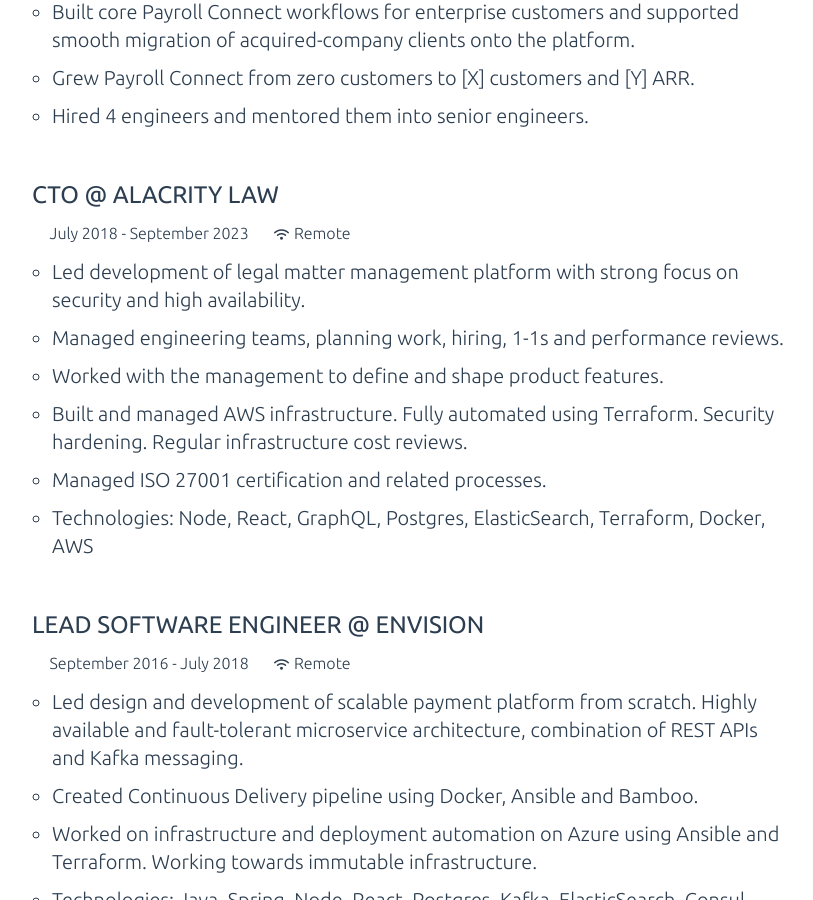
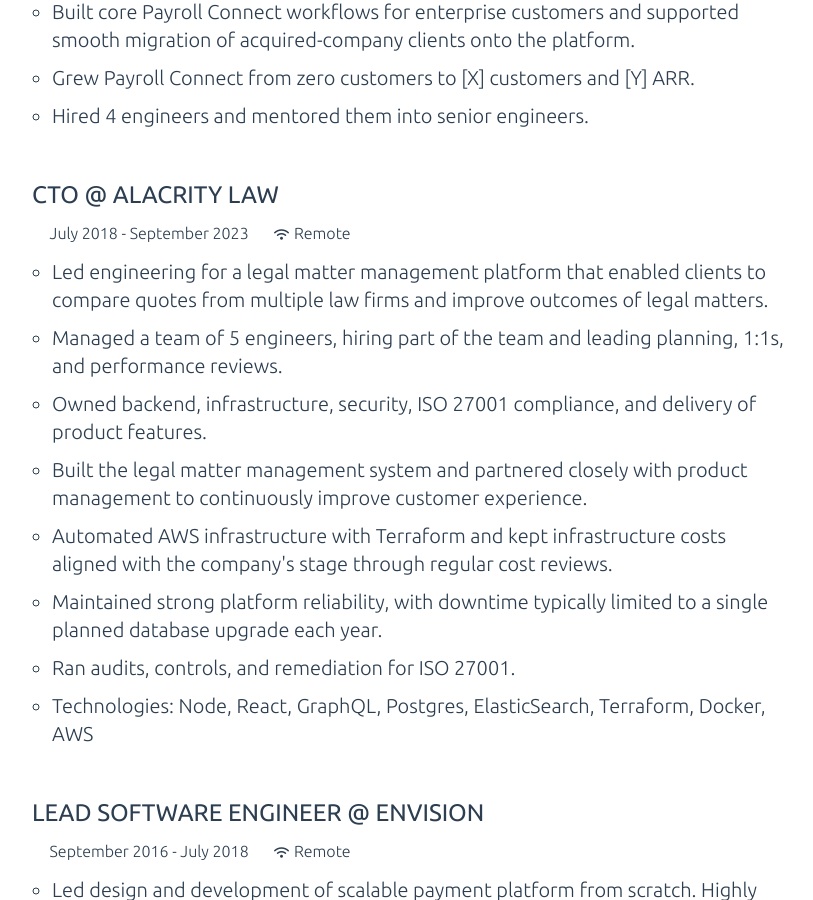
Before and after one commit to msvab/msvab.github.io, a Jekyll site: the page built from resume.html, in a window 1280 px wide and 900 px high, scrolled down 1086 px. Shown: the whole window, without its empty margins (228-1041 px from the left). Built offline with Jekyll 4.4.1, drawn with Linux system fonts in a browser that asks for light colours.

Commit message:
Sharpen resume experience entries

```diff
--- a/resume.html
+++ b/resume.html
@@ -41,11 +41,13 @@
   <div class="job-detail">
     <p>July 2018 - September 2023 &nbsp;&nbsp;&nbsp; <span class="fas fa-wifi"></span>Remote</p>
     <ul>
-      <li>Led development of legal matter management platform with strong focus on security and high availability.</li>
-      <li>Managed engineering teams, planning work, hiring, 1-1s and performance reviews.</li>
-      <li>Worked with the management to define and shape product features.</li>
-      <li>Built and managed AWS infrastructure. Fully automated using Terraform. Security hardening. Regular infrastructure cost reviews.</li>
-      <li>Managed ISO 27001 certification and related processes.</li>
+      <li>Led engineering for a legal matter management platform that enabled clients to compare quotes from multiple law firms and improve outcomes of legal matters.</li>
+      <li>Managed a team of 5 engineers, hiring part of the team and leading planning, 1:1s, and performance reviews.</li>
+      <li>Owned backend, infrastructure, security, ISO 27001 compliance, and delivery of product features.</li>
+      <li>Built the legal matter management system and partnered closely with product management to continuously improve customer experience.</li>
+      <li>Automated AWS infrastructure with Terraform and kept infrastructure costs aligned with the company's stage through regular cost reviews.</li>
+      <li>Maintained strong platform reliability, with downtime typically limited to a single planned database upgrade each year.</li>
+      <li>Ran audits, controls, and remediation for ISO 27001.</li>
       <li>Technologies: Node, React, GraphQL, Postgres, ElasticSearch, Terraform, Docker, AWS</li>
     </ul>
   </div>
```
